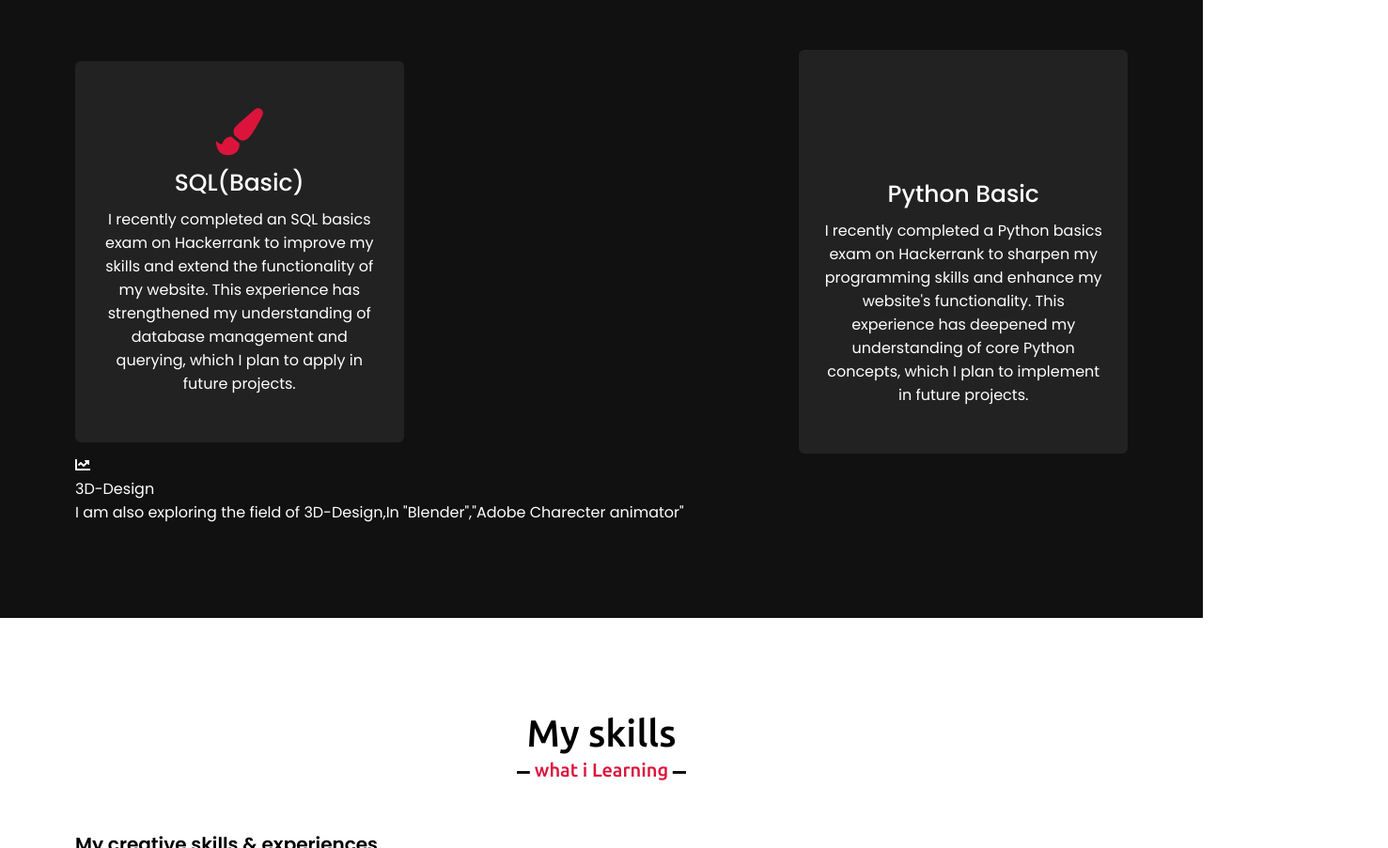
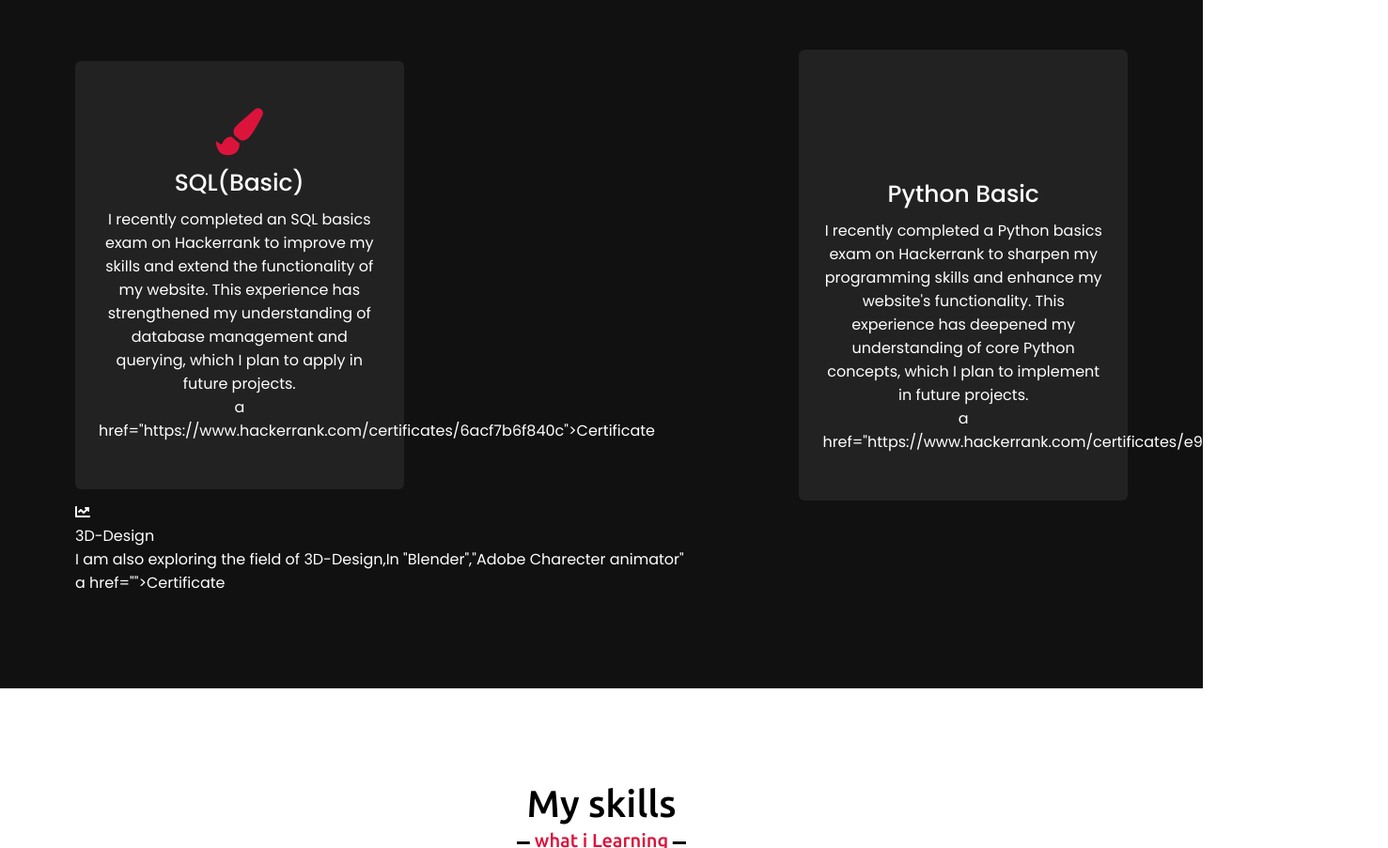
Before and after one commit to abhirammdh/myprofile, a plain HTML site: page index.html in a window 1280 px wide. Shown: the part 2388-3291 px from the top of the page at 94% size, 1477 px wide, since content can reach past the window. Drawn offline with nearby package versions, Linux system fonts and the light colour scheme.

Commit message:
Update index.html

```diff
--- a/index.html
+++ b/index.html
@@ -104,6 +104,7 @@
                         <i class="fas fa-paint-brush"></i>
                         <div class="text">SQL(Basic)</div>
                         <p>I recently completed an SQL basics exam on Hackerrank to improve my skills and extend the functionality of my website. This experience has strengthened my understanding of database management and querying, which I plan to apply in future projects.</p>
+                        a href="https://www.hackerrank.com/certificates/6acf7b6f840c">Certificate</a>
                     </div>
                 </div>
                 <div class="card">
@@ -111,12 +112,14 @@
                         <i class=" fa-chart-line"></i>
                         <div class="text">Python Basic</div>
                         <p>I recently completed a Python basics exam on Hackerrank to sharpen my programming skills and enhance my website's functionality. This experience has deepened my understanding of core Python concepts, which I plan to implement in future projects.</p>
+                        a href="https://www.hackerrank.com/certificates/e9d6c4338a46">Certificate</a>
                     </div>
                 </div>
                     <div class="box">
                         <i class="fas fa-chart-line"></i>
-                        <div class="text">3D-Design</div>
+                        <div class="text"https://drive.google.com/file/d/1RYPUkdnmv46jmWxGsRlJ0rHpXGtlsk5U/view?usp=drive_link>3D-Design</div>
                         <p>I am also exploring the field of 3D-Design,In "Blender","Adobe Charecter animator"</p>
+                        a href="">Certificate</a>
                     </div>
                 </div>
                </div>
```
